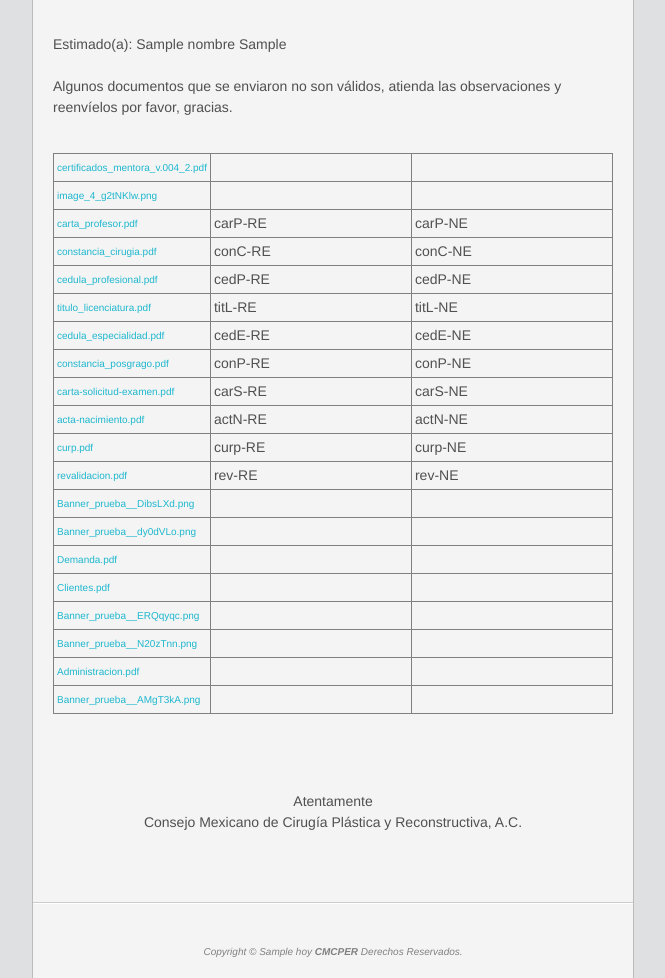
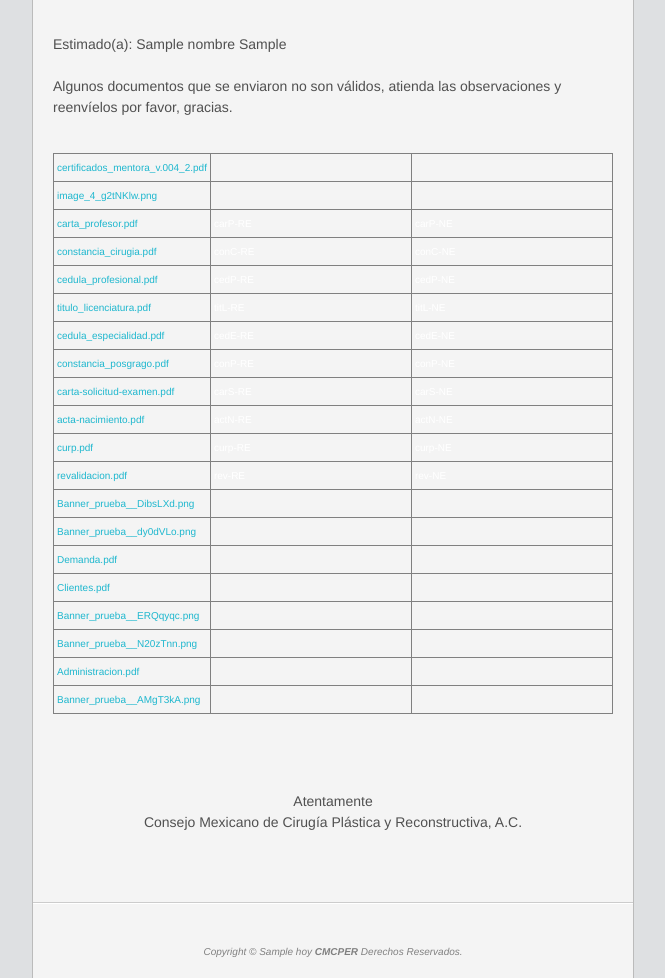
Before and after one commit to gbrlQuirozMB/cmcperBack, a Django app: template templates/emailDocsAR.html in a window 1280 px wide. Shown: the part 202-1180 px from the top of the page, without its empty margins (307-972 px from the left). Run offline with Django 3.2, Linux system fonts and the light colour scheme; data comes from the database, SQL or seed files in the repository; tables that the repository leaves empty hold one stand-in row (values such as "Sample post"); the template is opened without the code that fills it: values that come from a table or form of the project are taken from there, most other values are stand-ins (such as "Sample title", 1, 10 or a date in 2020); parts of the project's set-up code (start-up, migrations or seed data) failed here and were passed over.

Commit message:
UPDATED-> enviar correo de documentos-> CMCPER-86

```diff
--- a/templates/emailDocsAR.html
+++ b/templates/emailDocsAR.html
@@ -499,9 +499,9 @@
 													<table align="center" border="1" cellpadding="3px" cellspacing="0" height="100%" width="100%" >
 														{% for rechazado in rechazados %}
 															<tr style="border: grey 1px solid;">
-																<td align="left" valign="top" width="20%"> <span style="font-size: 10px; color: #1EB7CE;">{{rechazado.documento}} </span> </td>
-																<td align="left" valign="top" width="40%"> {{rechazado.rechazoEngargolado}} </td>
-																<td align="left" valign="top" width="40%"> {{rechazado.notasEngargolado}} </td>
+																<td align="left" valign="top" width="20%"> <span style="font-size: 10px; color: #1EB7CE;"> {{rechazado.documento}} </span> </td>
+																<td align="left" valign="top" width="40%"> <span style="font-size: 10px; color: #FFFFFF;"> {{rechazado.rechazoEngargolado}} </span> </td>
+																<td align="left" valign="top" width="40%"> <span style="font-size: 10px; color: #FFFFFF;"> {{rechazado.notasEngargolado}} </span> </td>
 															</tr>
 														{% endfor %}
 													</table>
```
